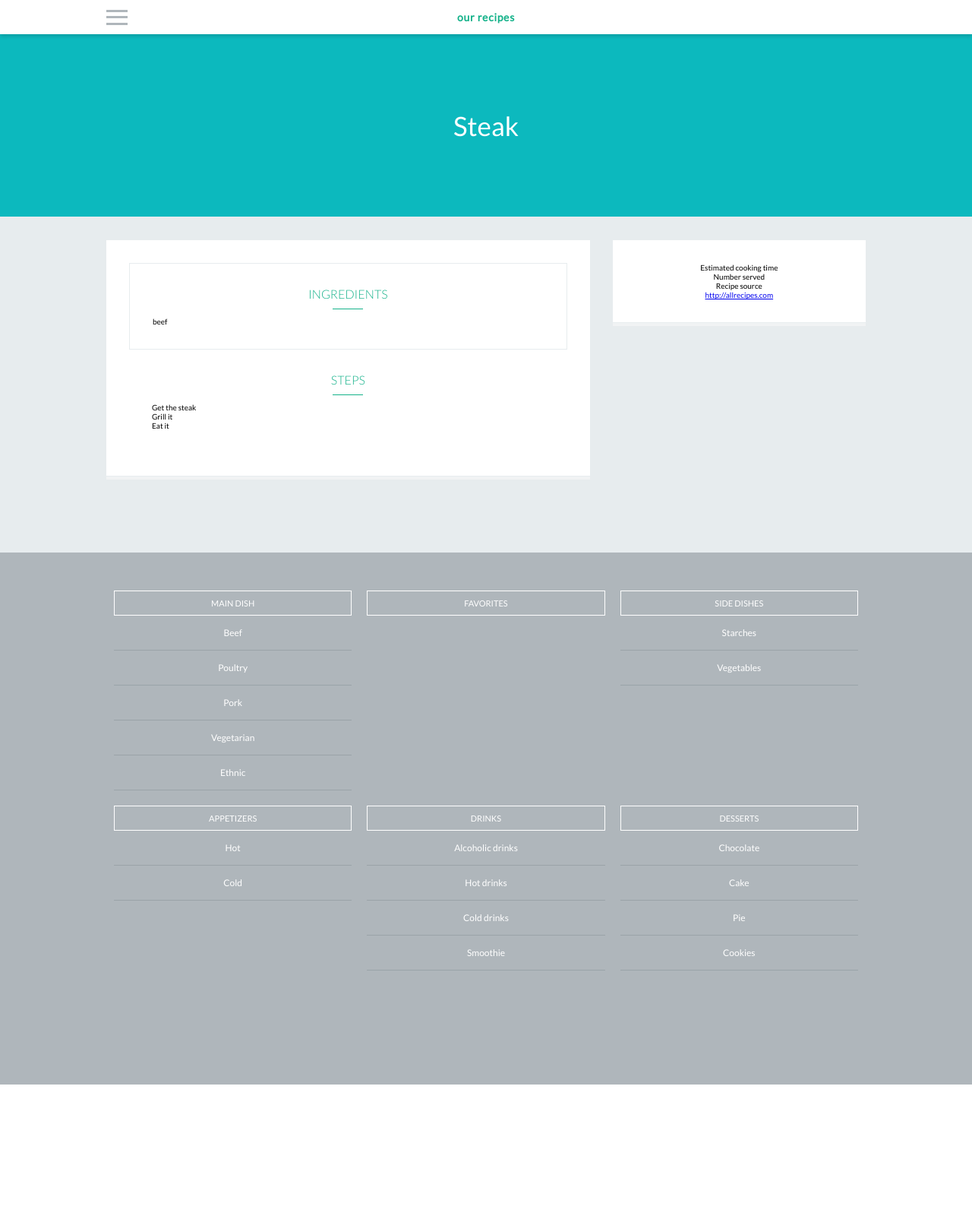
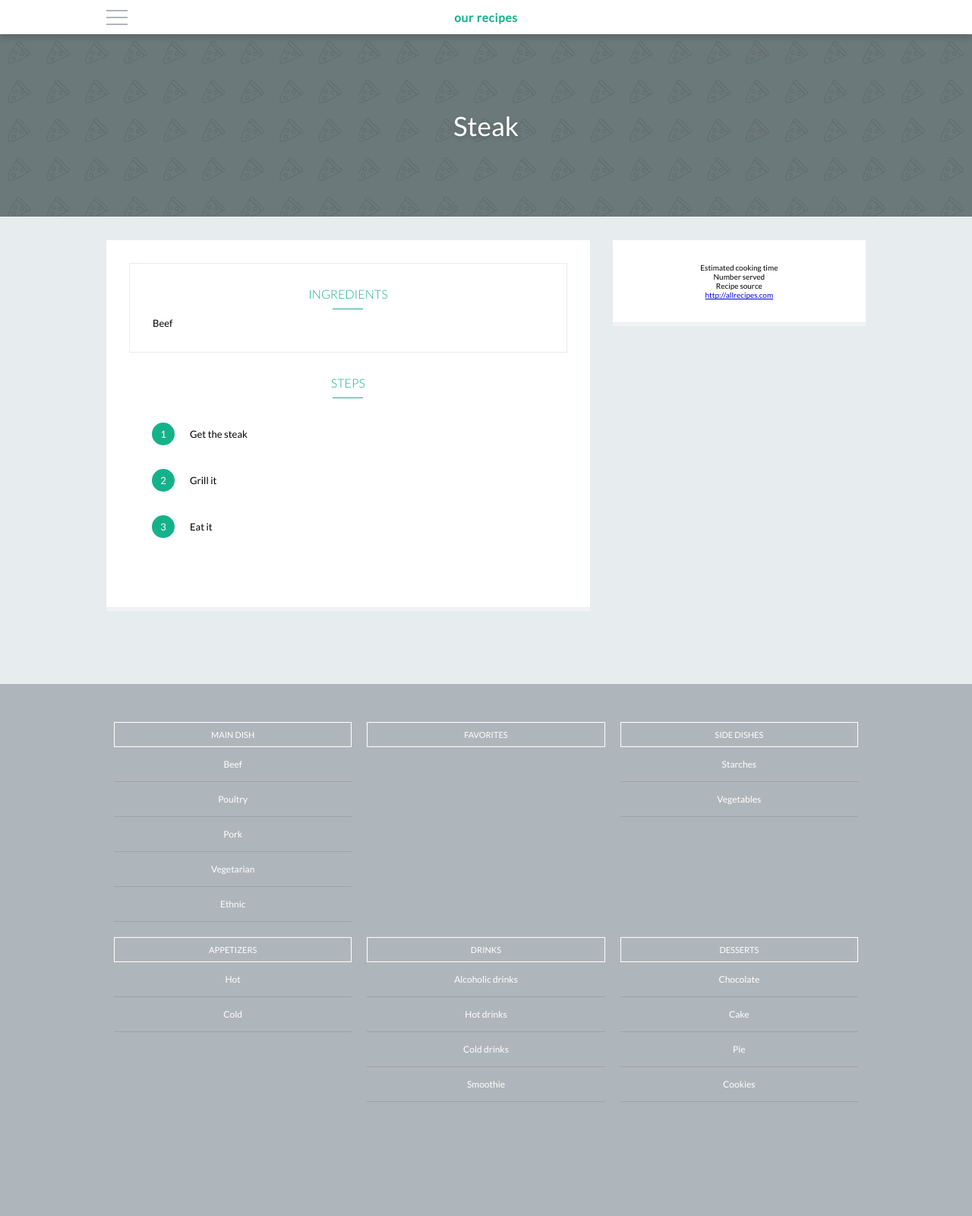
Before and after one commit to nicklemmon/recipes, a Jekyll site: the page built from _recipes/steak.md, in a window 1280 px wide. Shown: the whole page at 76% size. Built offline with Jekyll 4.4.1, drawn with Linux system fonts in a browser that asks for light colours; some web fonts are replaced; before the commit the page ends 1427 px from its top, so only the background shows below that.

Commit message:
General - LOTS of updates - design updates, recipe styles, and some basic configuration changes
Signed-off-by: Nick Lemmon <nick.lemmon@gmail.com>

```diff
--- a/_config.yml
+++ b/_config.yml
@@ -14,6 +14,7 @@
 # Sass settings
 sass:
   style: compressed
+  sourcemap: true
 
 # Collections
 collections:
--- a/_layouts/recipe.html
+++ b/_layouts/recipe.html
@@ -2,7 +2,7 @@
 layout: default		# parent layout
 ---
 
-<section class="Hero Hero--tertiary">
+<section class="Hero Hero--tertiary Hero--{{ page.category | remove: " "}}">
 	<h2 class="Hero-title Hero-title--h2">{{ page.title | capitalize }}</h2>
 </section> <!-- /.Hero -->
 
@@ -12,13 +12,20 @@
 			<article class="Tile-recipeIngredientList">
 				<h4 class="Tile-title Tile-title--h4">Ingredients</h4>
 
-				{{ page.ingredients }}
+				<ul class="Tile-unorderedList">
+				{% assign words = page.ingredients | split:"," %} {%comment%} the ingredients listed in a recipe are split by ',', then loop through to make a list item for every ingredient {%endcomment%}
+				{% for word in words %}
+					<li class="Tile-listItem">{{ word | capitalize }}</li>
+				{% endfor %}
+				</ul>
+
 			</article> <!-- /.IngredientList -->
 
 			<article class="Tile-steps">
 				<h4 class="Tile-title Tile-title--h4">Steps</h4>
 
-				{{ content }}
+				{{ content }} {%comment%} write the steps required in markdown, usually an ordered list if you want it to look right {%endcomment%}
+
 			</article> <!-- /.Tile--recipeSteps -->
 		</div> <!-- /.Tile--recipeSteps -->
 
--- a/_sass/components/_header.scss
+++ b/_sass/components/_header.scss
@@ -10,7 +10,7 @@
 	font-size: 1.4rem;
 	@include display(flex);
 	@include align-items(center);
- 	box-shadow: 0px 3px 5px rgba(black, .15);
+ 	box-shadow: 0px 5px 8px rgba(black, .15);
 }
 
 .Header-subContainer {
@@ -47,7 +47,7 @@
 
 	.Header-menuBar {
 		display: block;
-		height: 3px;
+		height: 2px;
 		width: 100%;
 		background: $gray;
 	}
@@ -55,7 +55,7 @@
 .Header-siteTitle {
 	text-transform: lowercase;
 	font-weight: 700;
-	font-size: 1em;
+	font-size: 1.1em;
 	letter-spacing: .05em;
 	color: $primary;
 	text-decoration: none;
--- a/_sass/components/_hero.scss
+++ b/_sass/components/_hero.scss
@@ -22,7 +22,7 @@
 }
 
 .Hero--tertiary {
-	background: $accent;
+	background: $gray--dark;
 	@media screen and (min-width: $breakpoint--md) {
 		height: 24em;
 	}
@@ -35,9 +35,9 @@
 .Hero-title--h1 {
 	font-family: $fontStack--secondary;
 	color: $primary--dark;
-	font-size: 4.5em;
+	font-size: 5.2em;
 	@media screen and (min-width: $breakpoint--md) {
-		font-size: 7.2em;
+		font-size: 7.5em;
 		margin-top: -$spacing--xl; // adjustment based on negative margin from .SubContainer--categoryNav
 	}
 }
@@ -48,7 +48,7 @@
 	font-weight: 400;
 	max-width: 10em;
 	z-index: 1;
-	//text-shadow: 0 2px 3px rgba(black, .4);
+	text-shadow: 0 2px 6px rgba(black, .2);
 	@media screen and (min-width: $breakpoint--md) {
 		font-size: 3.5em;
 		line-height: 120%;
--- a/_sass/components/_navigation.scss
+++ b/_sass/components/_navigation.scss
@@ -34,7 +34,6 @@
 
 .NavCategoryList-section.is-expanded {
 	max-height: 500px;
-	background: rgba($gray--light, .3);
 }
 
 //=== Navigation Header ===//
@@ -91,6 +90,7 @@
 .NavCategoryList-title {
 	cursor: pointer;
 	box-shadow: 0 0 0 0;
+	background: #FFFFFF !important; // used to override background set by .NavCategoryList-link
 	&:hover {
 		box-shadow: 0 .2em .1em $gray--light;
 	}
@@ -108,6 +108,7 @@
 	width: 100%;
 	padding: $spacing--md;
 	border-bottom: 1px solid $gray--light;
+	background: rgba($gray--light, .3);
 	@include transition(background $transition--sm ease);
 	&:hover {
 		background: $gray--lighter;
--- a/_sass/components/_tiles.scss
+++ b/_sass/components/_tiles.scss
@@ -10,11 +10,13 @@
 	border-bottom: .1em solid $gray--light;
 	box-shadow: 0 .4em 0 rgba(#FCFCFC, .5);
 	@include transition(background, $transition--sm);
-	&:hover {
-		background: $gray--lighter;
-	}
 }
 
+	a.Tile {
+		&:hover {
+			background: $gray--lighter; // hover effect applied only to .Tile classes applied to <a> tags
+		}
+	}
 
 .Tile-name {
 	font-size: 1.3rem;
@@ -38,6 +40,7 @@
 		background: $primary;
 	}
 }
+
 
 //=== Tile Review ===//
 
@@ -67,6 +70,7 @@
 	.Tile-review-star--empty {
 		background-image: url('../images/icons/icon--star-empty.svg')
 	}
+
 
 //===== TILE SUBTYPES =====//
 
@@ -154,6 +158,7 @@
 	font-size: 1.3em;
 }
 
+
 //=== Recipe Steps Tile ===//
 
 .Tile--recipeSteps {
@@ -173,6 +178,52 @@
 		border: 1px solid $gray--light;
 	}
 
+.Tile-unorderedList,
+.Tile-steps ol {
+	font-size: 1.3rem;
+}
+
+.Tile-listItem {
+
+}
+
+//=== Recipe Steps (Output from markdown - naming convention doesn't apply!) ===//
+.Tile-steps {
+
+	ol {
+		counter-reset: item;
+		li {
+			counter-increment: item;
+			@include display(flex);
+			@include align-items(center);
+			margin-bottom: $spacing--lg;
+			&:first-child {
+				margin-top: $spacing--lg;
+			}
+			&:before {
+				// content: counter(item);
+				// font-size: 3em;
+				// color: $gray;
+				// padding-right: 	$spacing--md;
+				// border-right: 	.1rem solid $gray;
+				// margin-right: 	$spacing--md;
+				// font-weight: 100;
+				content: counter(item);
+				@include display(flex);
+				@include align-items(center);
+				@include justify-content(center);
+				color: #FFFFFF;
+				background: $primary;
+				border-radius: 50%;
+				@include size($spacing--sm*3);
+				margin-right: $spacing--md;
+			}
+		}
+	}
+
+}
+
+
 //=== Recipe Data Tile ===//
 
 .Tile--recipeData {
```
